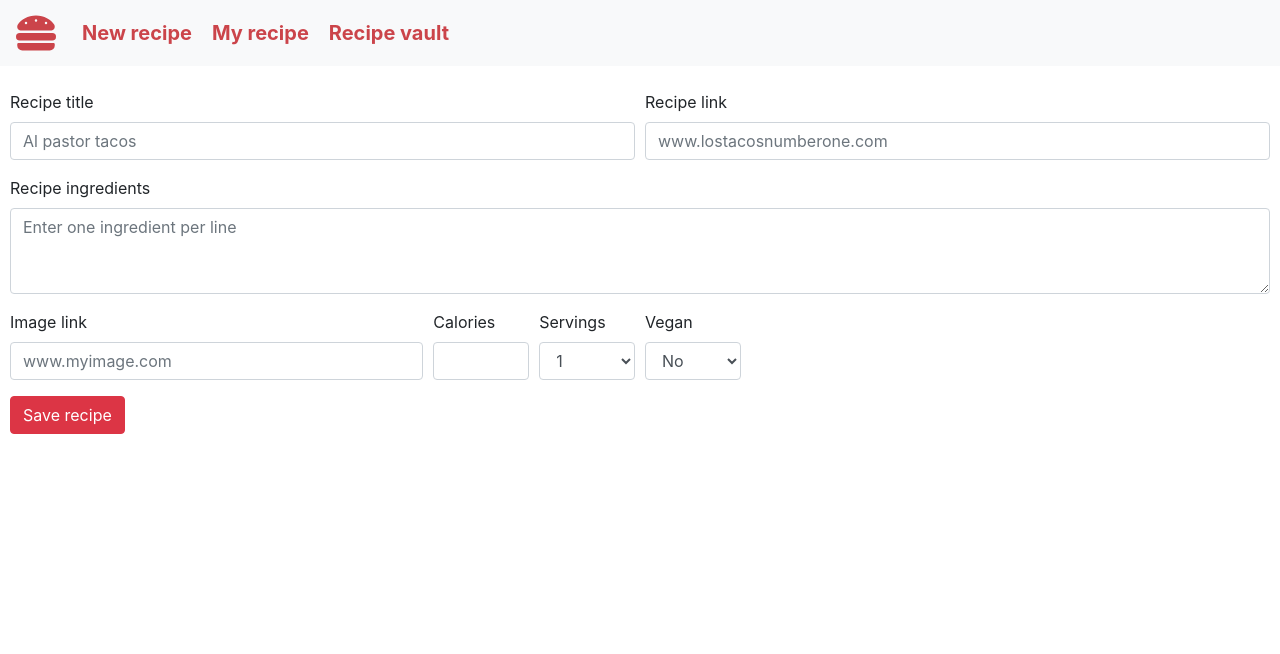
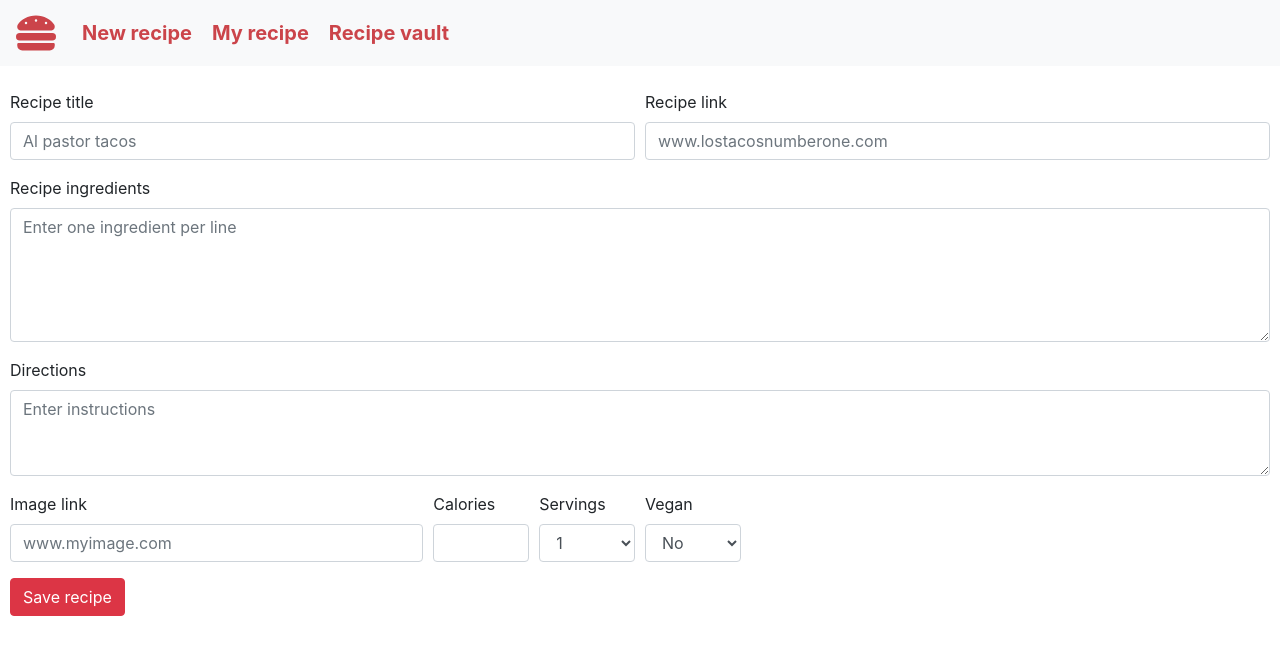
Before and after one commit to LuisAscencio/recipes, a React (Create React App) app: page /newrecipe in a window 1280 px wide. Shown: the top 654 px of the page. Built offline with nearby package versions, Linux system fonts and the light colour scheme.

Commit message:
directions for my recipe

```diff
--- a/src/components/NewRecipe.js
+++ b/src/components/NewRecipe.js
@@ -8,6 +8,7 @@ const NewRecipe = () => {
   const [serves, setServes] = useState(Number);
   const [vegan, setVegan] = useState("No");
   const [calories, setCalories] = useState("");
+  const [directions, setDirections] = useState("");
 
   const storeToDataBase = e => {
     e.preventDefault();
@@ -22,6 +23,7 @@ const NewRecipe = () => {
             imageLink,
             serves,
             vegan,
+            directions,
             calories: parseInt(calories),
             recipeIngredients: recipeIngredients.split(/\n/)
           })
@@ -33,6 +35,7 @@ const NewRecipe = () => {
             setServes(1);
             setVegan(false);
             setCalories("");
+            setDirections("");
           })
           .then(alert("Recipe saved"));
   };
@@ -77,15 +80,28 @@ const NewRecipe = () => {
           </div>
         </div>
         <div className="form-group">
-          <label htmlFor="recipeIngredients">Recipe ingredients</label>
+          <label htmlFor="recipeDirections">Recipe ingredients</label>
+          <textarea
+            className="form-control"
+            id="recipeDirections"
+            rows="5"
+            placeholder="Enter one ingredient per line"
+            value={recipeIngredients}
+            onChange={e => {
+              setRecipeIngredients(e.currentTarget.value);
+            }}
+          ></textarea>
+        </div>
+        <div className="form-group">
+          <label htmlFor="recipeIngredients">Directions</label>
           <textarea
             className="form-control"
             id="recipeIngredients"
             rows="3"
-            placeholder="Enter one ingredient per line"
-            value={recipeIngredients}
+            placeholder="Enter instructions"
+            value={directions}
             onChange={e => {
-              setRecipeIngredients(e.currentTarget.value);
+              setDirections(e.currentTarget.value);
             }}
           ></textarea>
         </div>
--- a/src/components/UserRecipeCard.js
+++ b/src/components/UserRecipeCard.js
@@ -61,7 +61,7 @@ const UserRecipeCard = ({
                 target="_b=lank"
                 className="btn btn-danger"
               >
-                Full Recipe
+                Directions
               </a>
             </div>
           </div>
```
